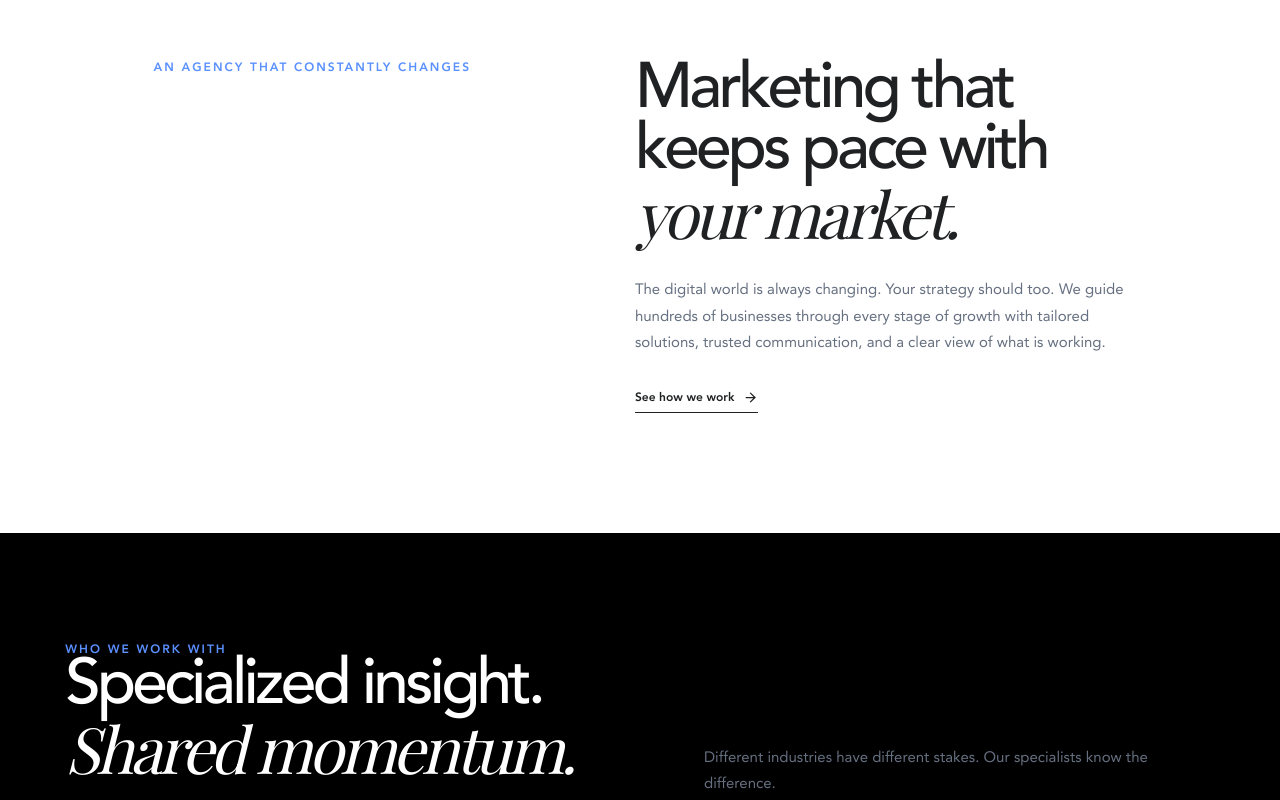
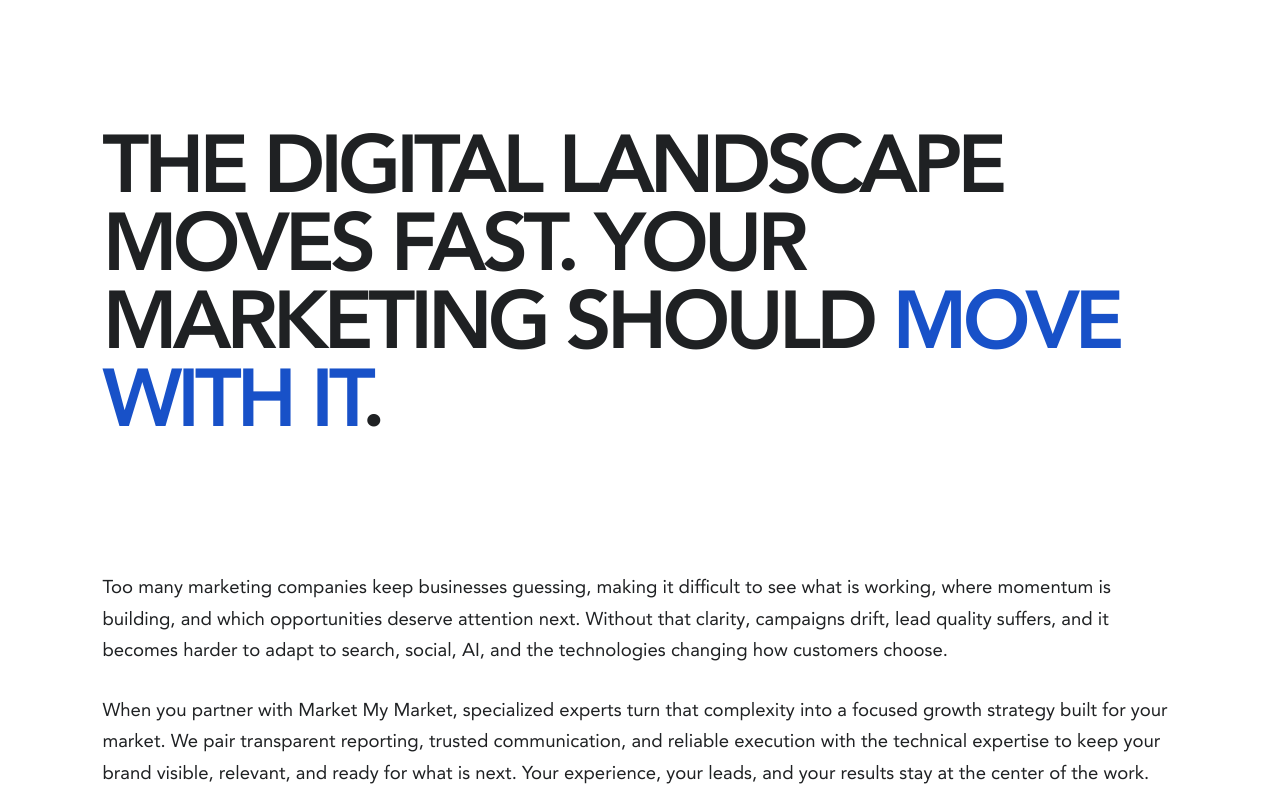
Before and after one commit to futurehelp/marketmymarket, a Next.js app: page / in a window 1280 px wide. Shown: the part 840-1640 px from the top of the page. Built offline with nearby package versions, Linux system fonts and the light colour scheme.

Commit message:
Refine intro spacing and 2026 positioning copy

```diff
--- a/src/app/globals.css
+++ b/src/app/globals.css
@@ -64,10 +64,18 @@ h1 em, h2 em { font-family: "Playfair Display", Georgia, serif; font-weight: 500
 .hero-image-wrap { min-height: 695px; height: 100%; position: relative; overflow: hidden; }
 .hero-image-wrap img { object-fit: contain; object-position: left center; filter: grayscale(.5) contrast(1.08) brightness(.84); }
 
-/* Intro and industry cards. */
-.intro { padding: 120px 12vw; display: grid; grid-template-columns: 1fr 1.5fr; gap: 12vw; background: var(--white); }
-.intro h2, .section-heading h2, .competencies h2, .values h2, .podcast h2, .faq h2, .contact h2, .articles h2 { margin: 0 0 25px; font-size: clamp(46px, 5vw, 78px); }
-.intro p, .section-heading > p, .vertical p, .competencies p, .value-copy p, .podcast p, .contact p, .article p { max-width: 520px; color: var(--muted); font-size: 15px; line-height: 1.75; }
+/* Intro statement keeps the source site's headline and supporting copy visually separate. */
+.intro { position: relative; padding: clamp(150px, 15vw, 230px) 8vw 165px; overflow: hidden; background: var(--white); }
+.intro::before { content: ""; position: absolute; inset: 0; background: url('/images/source/pattern-1.png') center / cover no-repeat; opacity: .055; pointer-events: none; }
+.intro-statement { position: relative; z-index: 1; max-width: 1480px; margin: 0 auto; }
+.intro h2 { max-width: 1250px; margin: 0; color: var(--ink); font-size: clamp(48px, 6.35vw, 104px); font-weight: 800; line-height: .96; text-transform: uppercase; }
+.intro h2 span { color: var(--dark-blue); }
+.intro-copy { max-width: 1180px; margin-top: clamp(90px, 10vw, 170px); }
+.intro-copy p { max-width: none; margin: 0 0 28px; color: var(--ink); font-size: clamp(17px, 1.45vw, 23px); line-height: 1.7; }
+.intro-copy p:last-child { margin-bottom: 0; }
+.intro .text-link { margin-top: 44px; }
+.section-heading h2, .competencies h2, .values h2, .podcast h2, .faq h2, .contact h2, .articles h2 { margin: 0 0 25px; font-size: clamp(46px, 5vw, 78px); }
+.section-heading > p, .vertical p, .competencies p, .value-copy p, .podcast p, .contact p, .article p { max-width: 520px; color: var(--muted); font-size: 15px; line-height: 1.75; }
 .verticals { padding: 110px 5.1vw; background: var(--navy); color: var(--white); }
 .section-heading { display: grid; grid-template-columns: 1fr 1fr; gap: 10vw; align-items: end; }
 .vertical-grid { display: grid; grid-template-columns: repeat(3, 1fr); gap: 18px; margin-top: 58px; }
@@ -178,7 +186,9 @@ footer a:hover { color: var(--blue); transform: translateX(3px); }
   .hero-side { min-height: 370px; order: 1; }
   .hero-image-wrap { min-height: 370px; }
   .hero-content { order: 2; padding: 72px 7vw 84px; }
-  .intro, .verticals, .competencies, .values, .podcast, .articles, .faq { padding: 80px 8vw; }
+  .intro, .verticals, .competencies, .values, .podcast, .articles, .faq { padding: 100px 8vw; }
+  .intro { padding-top: 118px; padding-bottom: 112px; }
+  .intro-copy { margin-top: 68px; }
   .intro, .section-heading, .values, .podcast, .faq { grid-template-columns: 1fr; gap: 30px; }
   .vertical-grid, .competency-grid, .article-grid { grid-template-columns: 1fr; }
   .testimonial { grid-template-columns: 1fr; gap: 20px; padding: 80px 8vw; }
@@ -192,6 +202,7 @@ footer a:hover { color: var(--blue); transform: translateX(3px); }
 @media (max-width: 480px) {
   .hero h1 { font-size: 60px; }
   .intro h2, .section-heading h2, .competencies h2, .values h2, .podcast h2, .faq h2, .contact h2, .articles h2 { font-size: 50px; }
+  .intro-copy p { font-size: 17px; }
   .testimonial blockquote { font-size: 28px; }
   footer { grid-template-columns: 1fr; }
 }
--- a/src/components/sections/primary.tsx
+++ b/src/components/sections/primary.tsx
@@ -39,10 +39,14 @@ export function HeroSection() {
 export function IntroSection() {
   return (
     <section className="intro" id="about">
-      <div className="eyebrow">AN AGENCY THAT CONSTANTLY CHANGES</div>
-      <div>
-        <h2>Marketing that keeps pace with <em>your market.</em></h2>
-        <p>The digital world is always changing. Your strategy should too. We guide hundreds of businesses through every stage of growth with tailored solutions, trusted communication, and a clear view of what is working.</p>
+      <div className="intro-statement">
+        <h2>
+          The digital landscape moves fast. Your marketing should <span>move with it</span>.
+        </h2>
+        <div className="intro-copy">
+          <p>Too many marketing companies keep businesses guessing, making it difficult to see what is working, where momentum is building, and which opportunities deserve attention next. Without that clarity, campaigns drift, lead quality suffers, and it becomes harder to adapt to search, social, AI, and the technologies changing how customers choose.</p>
+          <p>When you partner with Market My Market, specialized experts turn that complexity into a focused growth strategy built for your market. We pair transparent reporting, trusted communication, and reliable execution with the technical expertise to keep your brand visible, relevant, and ready for what is next. Your experience, your leads, and your results stay at the center of the work.</p>
+        </div>
         <ArrowLink href="#verticals">See how we work</ArrowLink>
       </div>
     </section>
```
